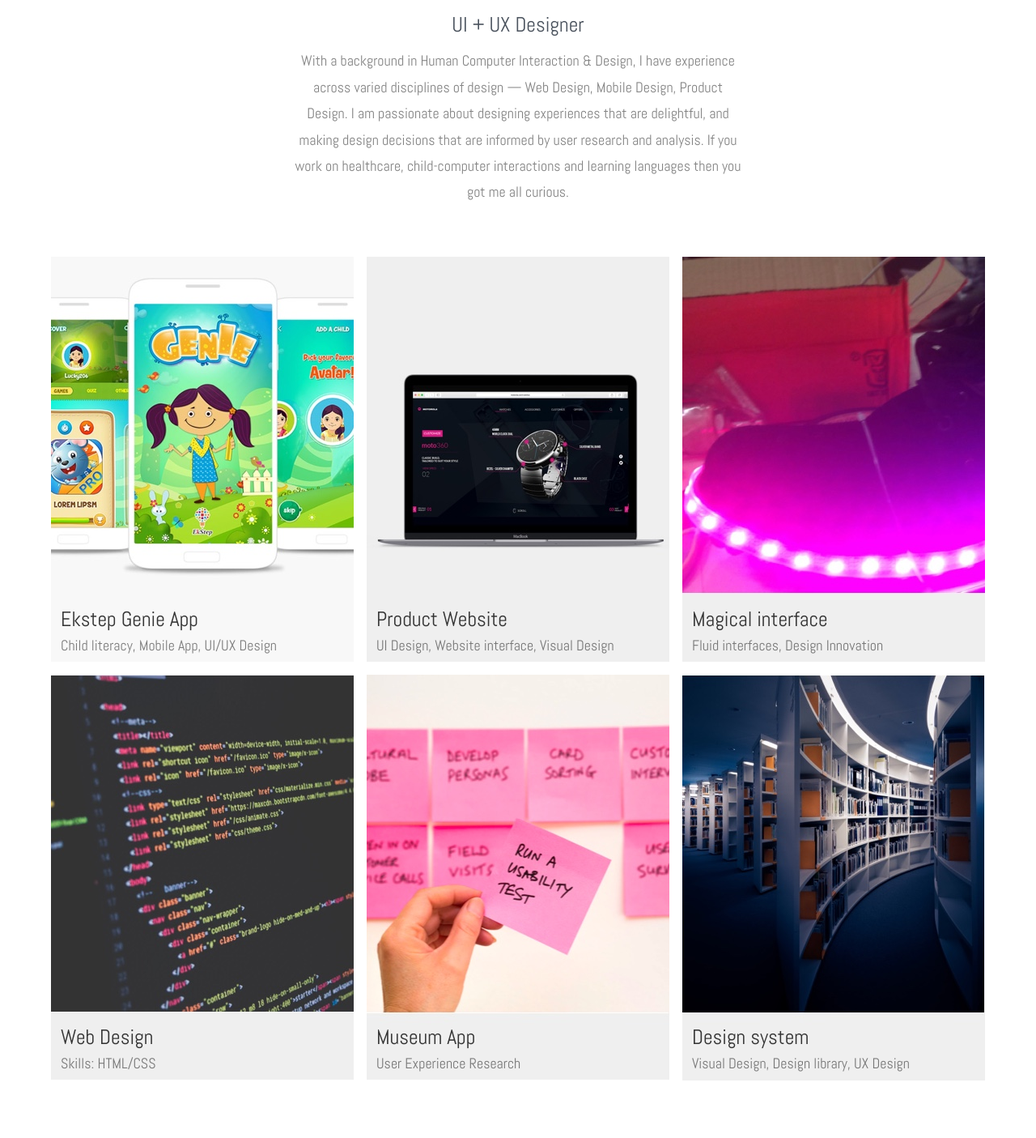
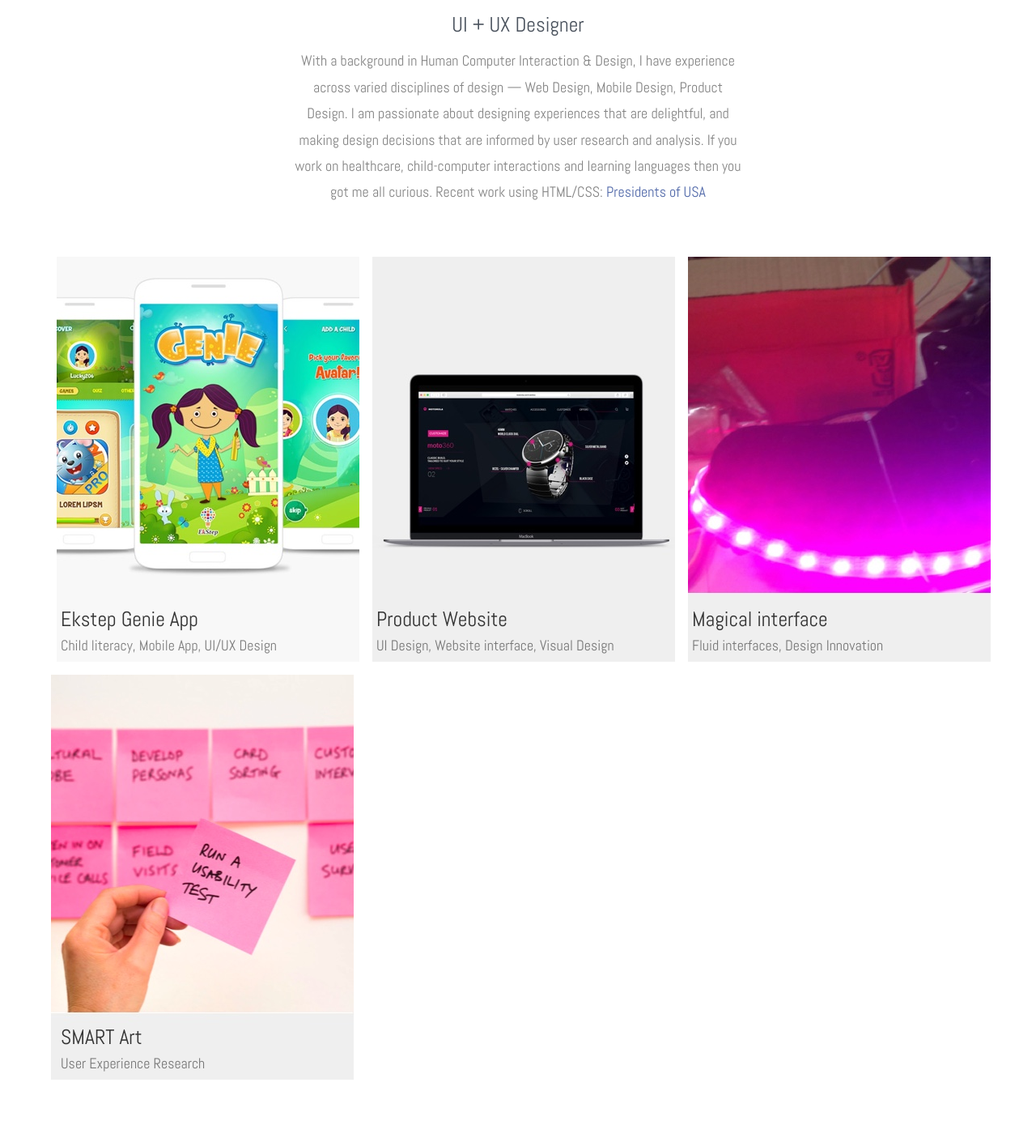
Before and after one commit to deepthirajagopal/deepthirajagopal.github.io, a website: page index.html in a window 1280 px wide. Shown: the part 235-1640 px from the top of the page at 81% size. Drawn offline with Linux system fonts and the light colour scheme; files whose address does not match are found by name.

Commit message:
Update Index page

```diff
--- a/index.html
+++ b/index.html
@@ -50,11 +50,11 @@
 
 					<p>With a background in Human Computer Interaction &amp; Design, I have experience across varied disciplines of design — Web Design, Mobile Design, Product Design.
 
-                        I am passionate about designing experiences that are delightful, and making design decisions that are informed by user research and analysis. If you work on healthcare, child-computer interactions and learning languages then you got me all curious.</p>
+						I am passionate about designing experiences that are delightful, and making design decisions that are informed by user research and analysis. If you work on healthcare, child-computer interactions and learning languages then you got me all curious. Recent work using HTML/CSS: <a href="http://deepthir.sgedu.site/hci406/lab7/" target="_blank">Presidents of USA</a></p>
 				</div>
 			</div>
 
-            <div class="row probootstrap-gutter16">
+			<div class="row ">
 				<div class="col-md-4 probootstrap-animate" data-animate-effect="fadeIn">
 					<a href="ekstep.html" class="img-bg">
 						<img src="images/ekstep_cover.jpg" alt="Ekstep">
@@ -83,25 +83,27 @@
 						</div>
 					</a>
 				</div>
+
 			</div>
 
 			<div class="row probootstrap-gutter16">
-                <div class="col-md-4 probootstrap-animate" data-animate-effect="fadeIn">
-                    <a href="Webdesign.html" class="img-bg">
-                        <img src="images/cover_webdesign.jpg" alt="coding">
+
+				<div class="col-md-3 probootstrap-animate" data-animate-effect="fadeIn">
+					<a href="UXresearch.html" class="img-bg">
+						<img src="images/ux_cover.jpg" alt="ui">
 						<div class="probootstrap-photo-details">
-                            <h2>Web Design</h2>
-                            <p>Skills: HTML/CSS</p>
+							<h2>SMART Art</h2>
+							<p>User Experience Research</p>
 						</div>
 					</a>
 				</div>
 
-                <div class="col-md-4 probootstrap-animate" data-animate-effect="fadeIn">
-                    <a href="UXresearch.html" class="img-bg">
-                        <img src="images/ux_cover.jpg" alt="ui">
+				<!--<div class="col-md-4 probootstrap-animate" data-animate-effect="fadeIn">
+	<a href="webdesign.html" class="img-bg">
+		<img src="images/cover_webdesign.jpg" alt="MIT">
 		<div class="probootstrap-photo-details">
-                            <h2>Museum App</h2>
-                            <p>User Experience Research</p>
+			<h2>Web Design</h2>
+			<p>Skills: HTML/CSS</p>
 		</div>
 	</a>
 </div>
@@ -114,7 +116,7 @@
 			<p>Visual Design, Design library, UX Design</p>
 		</div>
 	</a>
-                </div>
+</div>-->
 			</div>
 
 		</div>
```
Lines whose indentation alone changed are shown as unchanged.
